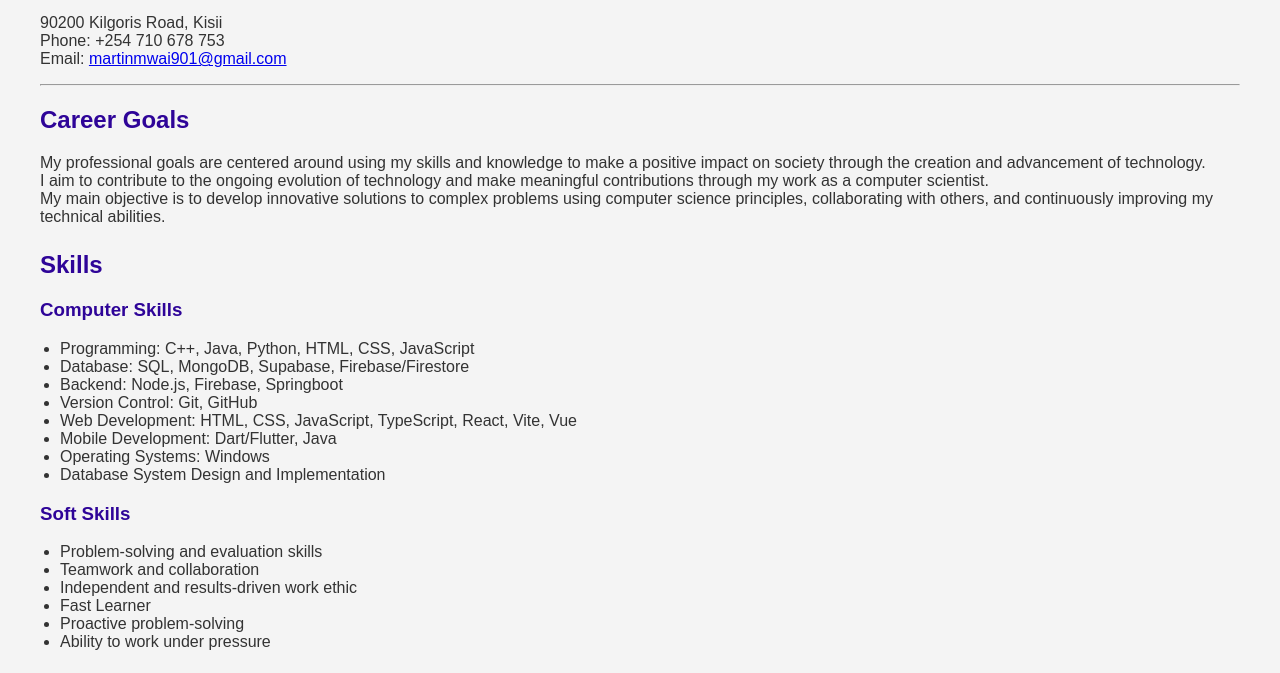
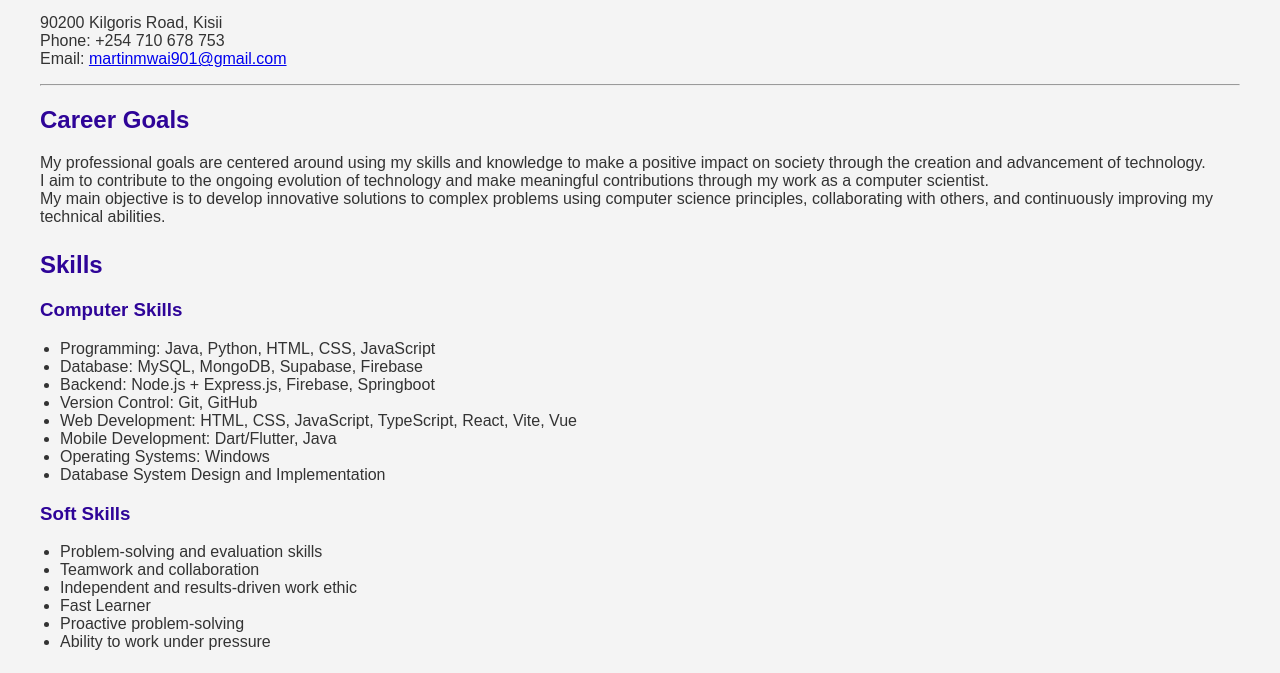
Before and after one commit to lemonhead-ai/myCV, a plain HTML site: page index.html in a window 1280 px wide. Shown: the part 118-791 px from the top of the page. Drawn offline with Linux system fonts and the light colour scheme.

Commit message:
Update index.html

```diff
--- a/index.html
+++ b/index.html
@@ -61,9 +61,9 @@
     <h2>Skills</h2>
     <h3>Computer Skills</h3>
     <ul>
-      <li>Programming: C++, Java, Python, HTML, CSS, JavaScript</li>
-      <li>Database: SQL, MongoDB, Supabase, Firebase/Firestore</li>
-      <li>Backend: Node.js, Firebase, Springboot</li>
+      <li>Programming: Java, Python, HTML, CSS, JavaScript</li>
+      <li>Database: MySQL, MongoDB, Supabase, Firebase</li>
+      <li>Backend: Node.js + Express.js, Firebase, Springboot</li>
       <li>Version Control: Git, GitHub</li>
       <li>Web Development: HTML, CSS, JavaScript, TypeScript, React, Vite, Vue</li>
       <li>Mobile Development: Dart/Flutter, Java</li>
```
